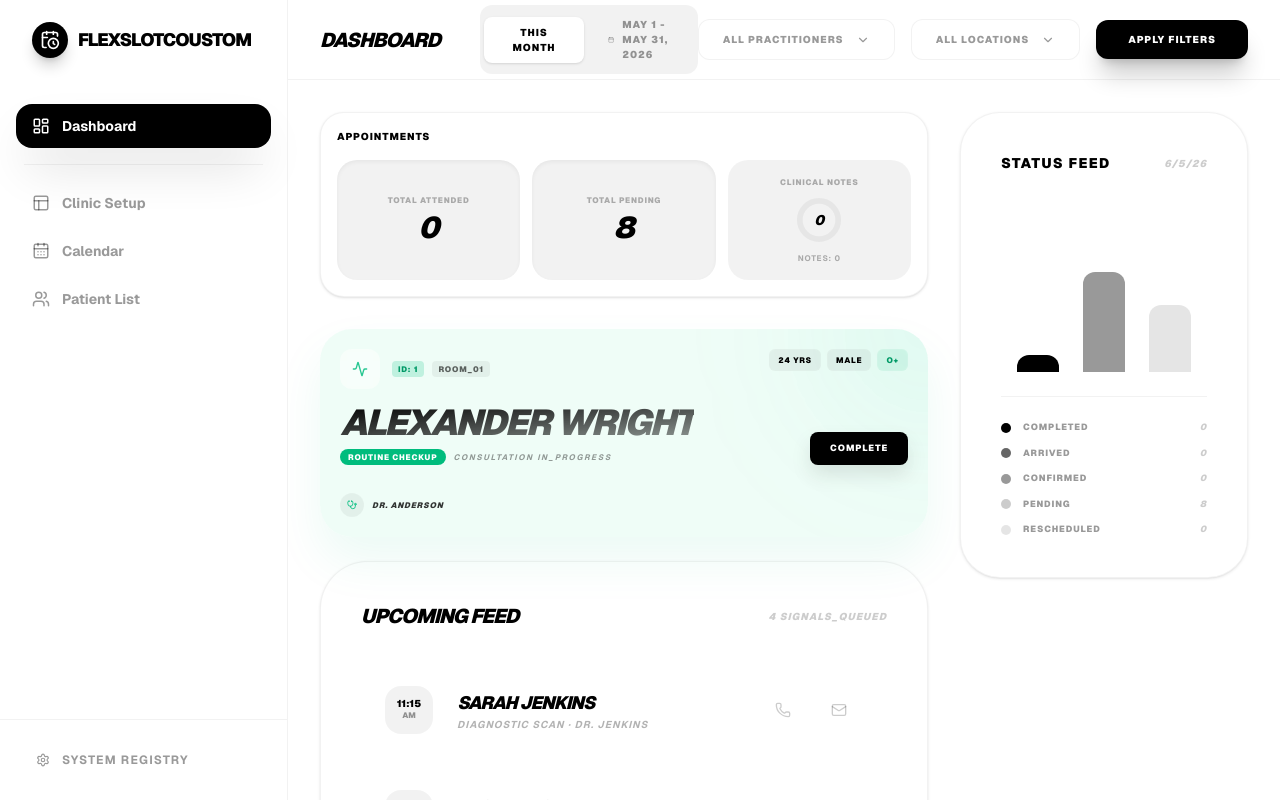
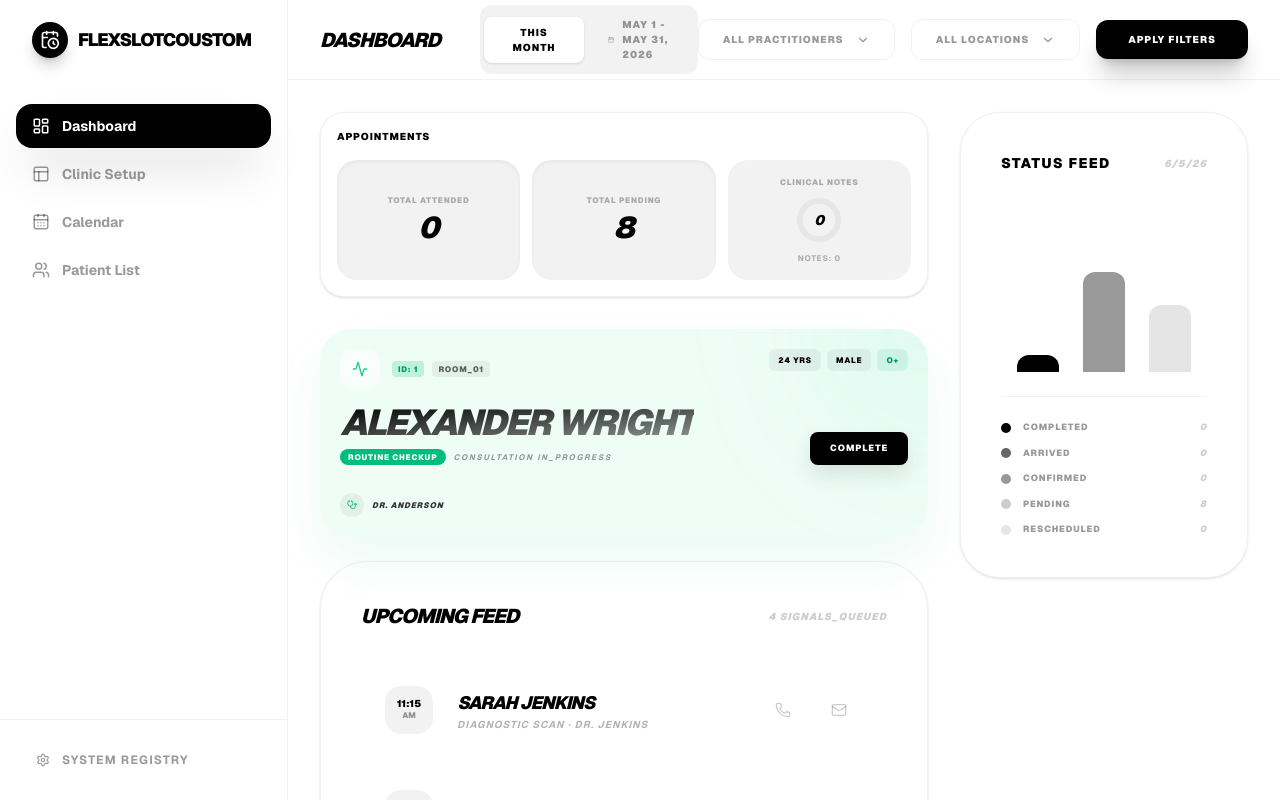
Before and after one commit to FlexSlotCustom0/FlexSlotCustom, a Next.js app in the folder frontend/: page /dashboard/owner in a window 1280 px wide. Shown: the top 800 px of the page. Built offline with nearby package versions, Linux system fonts and the light colour scheme.

Commit message:
Update page.tsx

```diff
--- a/frontend/src/app/dashboard/owner/page.tsx
+++ b/frontend/src/app/dashboard/owner/page.tsx
@@ -108,7 +108,6 @@ export default function OwnerDashboard() {
 
         <nav className="flex-1 px-4 py-6 space-y-1">
           <SideNavItem icon={<LayoutDashboard size={18} />} label="Dashboard" active={activeTab === "dashboard"} onClick={() => setActiveTab("dashboard")} />
-          <div className="h-px bg-black/5 my-4 mx-2" />
           <SideNavItem icon={<Layout size={18} />} label="Clinic Setup" active={activeTab === "ui"} onClick={() => setActiveTab("ui")} />
           <SideNavItem icon={<CalendarDays size={18} />} label="Calendar" active={activeTab === "calendar"} onClick={() => setActiveTab("calendar")} />
           <SideNavItem icon={<Users size={18} />} label="Patient List" active={activeTab === "audit"} onClick={() => setActiveTab("audit")} />
```
